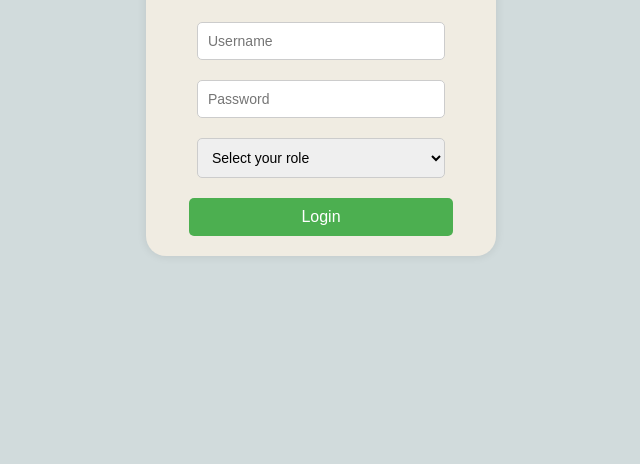
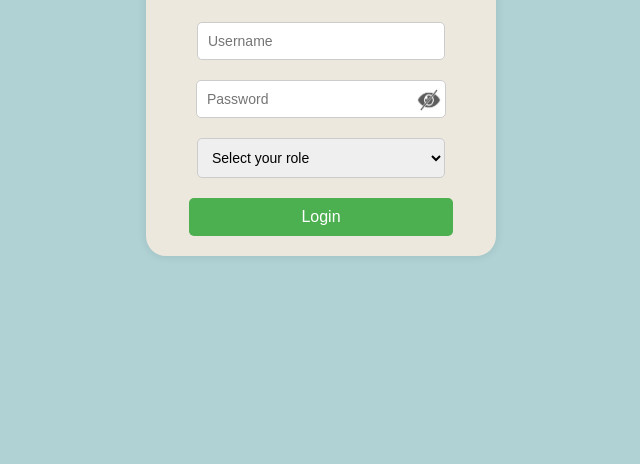
Before and after one commit to fern15720/6609650152-soloAssignment1, a plain HTML site: page public/index.html in a window 1280 px wide. Shown: the part 336-800 px from the top of the page, without its empty margins (319-959 px from the left). Drawn offline with Linux system fonts and the light colour scheme.

Commit message:
edit,add togglePassword login web

```diff
--- a/public/css/styles.css
+++ b/public/css/styles.css
@@ -1,6 +1,6 @@
 body {
     font-family: Arial, sans-serif;
-    background-color: #d1dbdc;
+    background-color: #b0d2d5;
     display: flex;
     justify-content: center;
     align-items: center;
@@ -9,7 +9,7 @@ body {
 }
 
 .login-container {
-    background-color: #f0ece2;
+    background-color: #ece8de;
     width: 350px;
     padding: 20px;
     border-radius: 20px;
@@ -48,13 +48,37 @@ body {
     width: 80%;
     padding: 10px;
     margin: 10px 0;
-    border: 1px solid #ccc;
+    border: 1px solid #cccccc;
     border-radius: 5px;
     box-sizing: border-box;
     font-size: 14px;
-  }
+}
 
-  .login-container button {
+.password-container {
+    margin-left: 30px;
+    position: relative;
+    width: 250px;
+}
+
+.password-container input {
+    width: 100%;
+    padding-right: 40px;
+    padding: 10px;
+    box-sizing: border-box;
+}
+
+.password-container img {
+    position: absolute;
+    right: 5px;
+    top: 50%;
+    transform: translateY(-50%);
+    width: 24px;
+    height: 24px;
+    cursor: pointer;
+    opacity: 0.7;
+}
+
+.login-container button {
     width: 85%;
     padding: 10px;
     background-color: #4CAF50;
--- a/public/index.html
+++ b/public/index.html
@@ -17,7 +17,10 @@
 
         </div>
         <input type="text" id="username" name="username" required placeholder="Username">
+        <div class="password-container">
         <input type="password" id="password" name="password" required placeholder="Password">
+        <img src="img/closeEye.png" alt="Show Password" onclick="togglePassword()" id="toggleIcon">
+        </div>
         <select>
             <option>Select your role</option>
             <option>Student</option>
```
